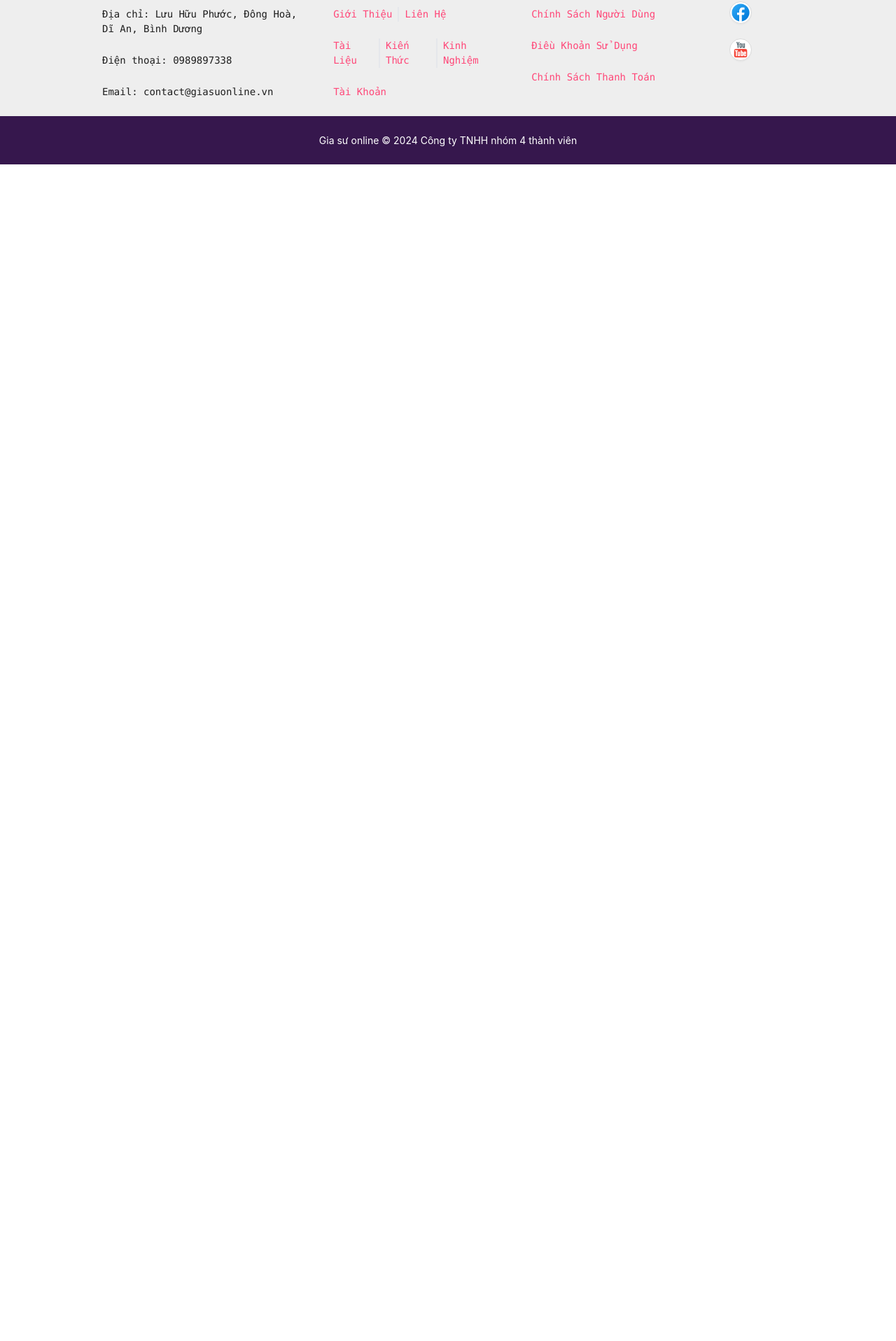
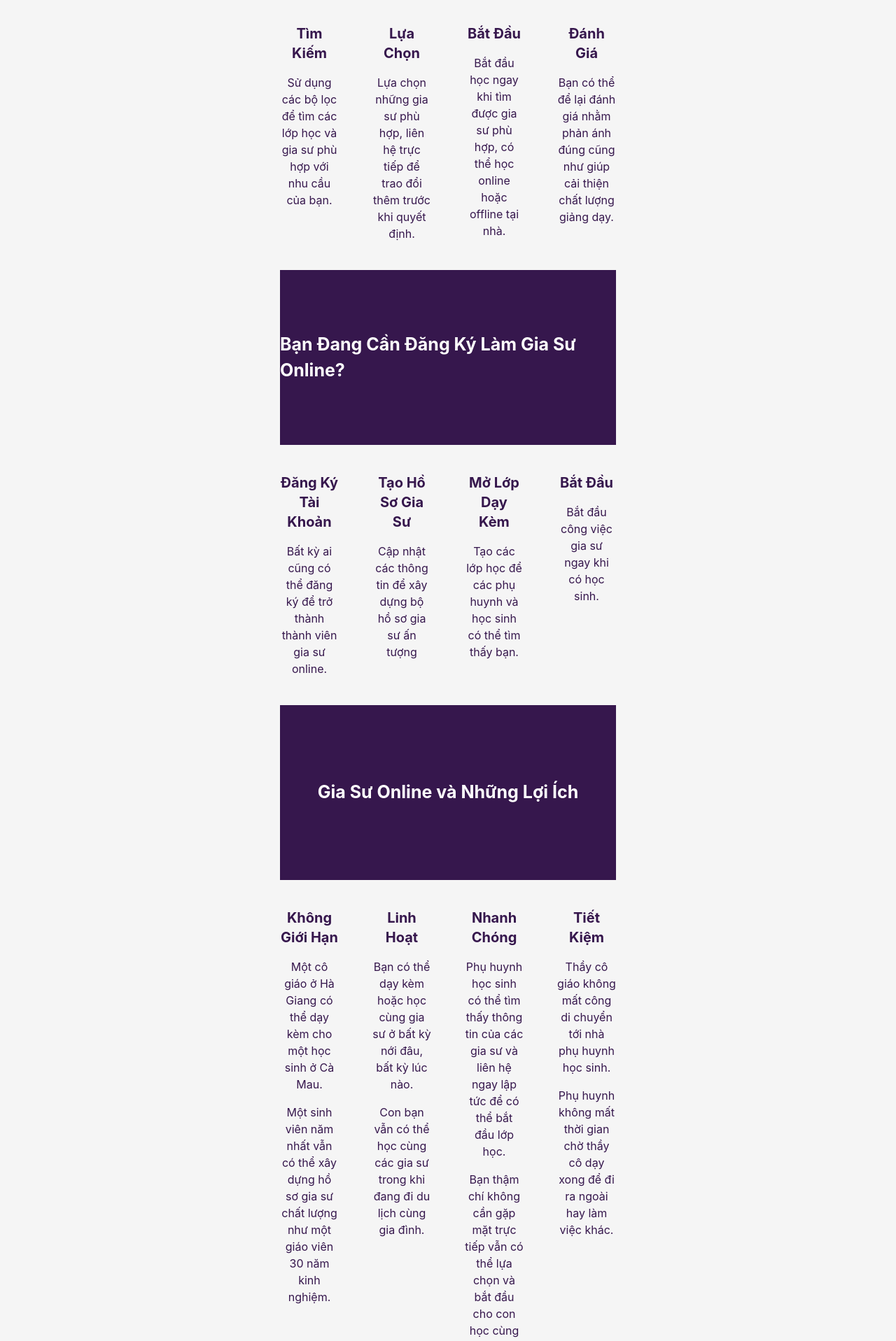
Before and after one commit to thanhbtse/On_demand_tutor, a React (Vite) app: page / in a window 1280 px wide. Shown: the part 840-2757 px from the top of the page at 70% size. Before the commit the page ends 1075 px from the top, so only its background shows below. Built offline with nearby package versions, Linux system fonts and the light colour scheme.

Commit message:
update home page view

```diff
--- a/src/App.jsx
+++ b/src/App.jsx
@@ -1,10 +1,14 @@
 import { useState } from 'react'
 import { Router } from "./routes/sections";
+import { FloatButton } from 'antd';
+import { UpOutlined } from '@ant-design/icons';
+
 function App() {
 
   return (
     <>
      <Router />
+      <FloatButton.BackTop icon={<UpOutlined />}/>
     </>
   )
 }
--- a/src/section/Home/AboutHome.jsx
+++ b/src/section/Home/AboutHome.jsx
@@ -0,0 +1,199 @@
+import { Col, Row } from "antd";
+import React from "react";
+
+function Description() {
+  return (
+    <div className="flex flex-col space-y-10 px-[400px] py-20">
+      {/* This is the first section of the Description component */}
+
+      <div className="md:flex bg-[#36174d] text-white text-[25px] font-bold items-center justify-center h-[250px]">
+        <h1>Bạn Đang Cần Tìm Gia Sư Online?</h1>
+      </div>
+      <div className="text-[#36174d]">
+        <Row gutter={[48, 8]}>
+          <Col
+            span={6}
+            className="items-center justify-center text-center space-y-4"
+          >
+            <p className="font-bold text-xl">Tìm Kiếm</p>
+            <p className="text-base">
+              Sử dụng các bộ lọc để tìm các lớp học và gia sư phù hợp với nhu
+              cầu của bạn.
+            </p>
+          </Col>
+          <Col
+            span={6}
+            className="items-center justify-center text-center space-y-4"
+          >
+            <p className="font-bold text-xl">Lựa Chọn</p>
+            <p className="text-base">
+              Lựa chọn những gia sư phù hợp, liên hệ trực tiếp để trao đổi thêm
+              trước khi quyết định.
+            </p>
+          </Col>
+          <Col
+            span={6}
+            className="items-center justify-center text-center space-y-4"
+          >
+            <p className="font-bold text-xl">Bắt Đầu</p>
+            <p className="text-base">
+              Bắt đầu học ngay khi tìm được gia sư phù hợp, có thể học online
+              hoặc offline tại nhà.
+            </p>
+          </Col>
+          <Col
+            span={6}
+            className="items-center justify-center text-center space-y-4"
+          >
+            <p className="font-bold text-xl">Đánh Giá</p>
+            <p className="text-base">
+              Bạn có thể để lại đánh giá nhằm phản ánh đúng cũng như giúp cải
+              thiện chất lượng giảng dạy.
+            </p>
+          </Col>
+        </Row>
+      </div>
+
+      {/* This is the second section of the Description component */}
+
+      <div>
+        <div className="md:flex bg-[#36174d] text-white text-[25px] font-bold items-center justify-center h-[250px]">
+          <h1>Bạn Đang Cần Đăng Ký Làm Gia Sư Online?</h1>
+        </div>
+      </div>
+      <div className="text-[#36174d]">
+        <Row gutter={[48, 8]}>
+          <Col
+            span={6}
+            className="items-center justify-center text-center space-y-4"
+          >
+            <p className="font-bold text-xl">Đăng Ký Tài Khoản</p>
+            <p className="text-base">
+              Bất kỳ ai cũng có thể đăng ký để trở thành thành viên gia sư
+              online.
+            </p>
+          </Col>
+          <Col
+            span={6}
+            className="items-center justify-center text-center space-y-4"
+          >
+            <p className="font-bold text-xl">Tạo Hồ Sơ Gia Sư</p>
+            <p className="text-base">
+              Cập nhật các thông tin để xây dựng bộ hồ sơ gia sư ấn tượng
+            </p>
+          </Col>
+          <Col
+            span={6}
+            className="items-center justify-center text-center space-y-4"
+          >
+            <p className="font-bold text-xl">Mở Lớp Dạy Kèm</p>
+            <p className="text-base">
+              Tạo các lớp học để các phụ huynh và học sinh có thể tìm thấy bạn.
+            </p>
+          </Col>
+          <Col
+            span={6}
+            className="items-center justify-center text-center space-y-4"
+          >
+            <p className="font-bold text-xl">Bắt Đầu</p>
+            <p className="text-base">
+              Bắt đầu công việc gia sư ngay khi có học sinh.
+            </p>
+          </Col>
+        </Row>
+      </div>
+
+      {/* This is the third section of the Description component */}
+
+      <div className="md:flex bg-[#36174d] text-white text-[25px] font-bold items-center justify-center h-[250px]">
+        <h1>Gia Sư Online và Những Lợi Ích</h1>
+      </div>
+      <div className="text-[#36174d]">
+        <Row gutter={[48, 8]}>
+          <Col
+            span={6}
+            className="items-center justify-center text-center space-y-4"
+          >
+            <p className="font-bold text-xl">Không Giới Hạn</p>
+            <p className="text-base">
+              Một cô giáo ở Hà Giang có thể dạy kèm cho một học sinh ở Cà Mau.
+            </p>
+            <p className="text-base">
+              Một sinh viên năm nhất vẫn có thể xây dựng hồ sơ gia sư chất lượng
+              như một giáo viên 30 năm kinh nghiệm.
+            </p>
+          </Col>
+          <Col
+            span={6}
+            className="items-center justify-center text-center space-y-4"
+          >
+            <p className="font-bold text-xl">Linh Hoạt</p>
+            <p className="text-base">
+              Bạn có thể dạy kèm hoặc học cùng gia sư ở bất kỳ nới đâu, bất kỳ
+              lúc nào.
+            </p>
+            <p className="text-base">
+              Con bạn vẫn có thể học cùng các gia sư trong khi đang đi du lịch
+              cùng gia đình.
+            </p>
+          </Col>
+          <Col
+            span={6}
+            className="items-center justify-center text-center space-y-4"
+          >
+            <p className="font-bold text-xl">Nhanh Chóng</p>
+            <p className="text-base">
+              Phụ huynh học sinh có thể tìm thấy thông tin của các gia sư và
+              liên hệ ngay lập tức để có thể bắt đầu lớp học.
+            </p>
+            <p className="text-base">
+              Bạn thậm chí không cần gặp mặt trực tiếp vẫn có thể lựa chọn và
+              bắt đầu cho con học cùng gia sư.
+            </p>
+          </Col>
+          <Col
+            span={6}
+            className="items-center justify-center text-center space-y-4"
+          >
+            <p className="font-bold text-xl">Tiết Kiệm</p>
+            <p className="text-base">
+              Thầy cô giáo không mất công di chuyển tới nhà phụ huynh học sinh.
+            </p>
+            <p className="text-base">
+              Phụ huynh không mất thời gian chờ thầy cô dạy xong để đi ra ngoài
+              hay làm việc khác.
+            </p>
+          </Col>
+        </Row>
+      </div>
+
+      {/* This is the fourth section of the Description component */}
+      <div className="space-y-4 text-[#36174d]">
+        <p className="text-xl font-bold">Gia Sư Online Là Gì?</p>
+        <div className="text-base space-y-4">
+          <p>
+            Gia sư online là người hoặc nguồn tài liệu học trực tuyến được cung
+            cấp qua internet để hỗ trợ học viên trong việc cải thiện kiến thức,
+            kỹ năng hoặc sự hiểu biết về một lĩnh vực học tập cụ thể.
+          </p>
+          <p>
+            Gia sư online có thể là các chuyên gia trong một hoặc nhiều lĩnh
+            vực, hoặc là các nền tảng trực tuyến kết nối học viên với gia sư.
+          </p>
+          <p>
+            Hình thức học trực tuyến này thường cho phép học viên và gia sư gặp
+            nhau qua các phương tiện truyền thông, như video call, chat, hoặc
+            học qua các ứng dụng và trang web chuyên về giáo dục trực tuyến.
+          </p>
+          <p>
+            Gia sư online cung cấp sự tiện lợi và linh hoạt, cho phép học viên
+            tham gia học tập từ bất kỳ đâu có kết nối internet, và đây là một
+            hình thức phổ biến trong giáo dục hiện đại.
+          </p>
+        </div>
+      </div>
+    </div>
+  );
+}
+
+export default Description;
--- a/src/section/Home/topheader.jsx
+++ b/src/section/Home/topheader.jsx
@@ -4,8 +4,10 @@ import { Content, Footer, Header } from "antd/es/layout/layout";
 import image from "../../assets/images/homepage-banner-giasuonlinevn-1280-1024x672.jpg";
 import "../../App.css";
 import { Link } from "react-router-dom";
+import Description from "./AboutHome";
+
 function topHeader() {
-  const { Header, Footer } = Layout;
+  const { Header, Footer, Content } = Layout;
   return (
     <div>
       <Layout>
@@ -100,20 +102,24 @@ function topHeader() {
             </Row>
           </div>
         </Header>
-        <Content>
-          <div>
-            <h1>Helli</h1>
-          </div>
+        <Content
+        >
+          <Description />
         </Content>
         <Footer className="Footer">
           <Row className="flex flex-col text-white space-y-10">
-          <p className="font-bold text-2xl items-center"> Hãy Bắt Đầu Với Gia Sư Online Ngay Hôm Nay!</p>
+            <p className="font-bold text-2xl items-center">
+              Hãy Bắt Đầu Với Gia Sư Online Ngay Hôm Nay!
+            </p>
             <Row
               gutter={[48, 8]}
               className="space-x-4 md:space-x-8 lg:space-x-12 xl:space-x-16 2xl:space-x-20 mt-5 items-center justify-center"
             >
               <Button className="bg-pink-600 text-white py-2 px-4 border-none rounded cursor-pointer flex items-center justify-center font-bold w-40 h-10 md:w-32 lg:w-48 text-xs sm:text-sm">
-              <Link to="/tim-gia-su-online" className="text-white no-underline">
+                <Link
+                  to="/tim-gia-su-online"
+                  className="text-white no-underline"
+                >
                   Tìm Gia Sư Theo Lớp
                 </Link>
               </Button>
--- a/tailwind.config.js
+++ b/tailwind.config.js
@@ -3,6 +3,9 @@ export default {
   content: ["./index.html", "./src/**/*.{js,ts,jsx,tsx}"],
   theme: {
     extend: {},
+    screens:{
+      'lg': '1280px',
+    }
   },
   plugins: [],
 }
```
Lines whose indentation alone changed are shown as unchanged.
